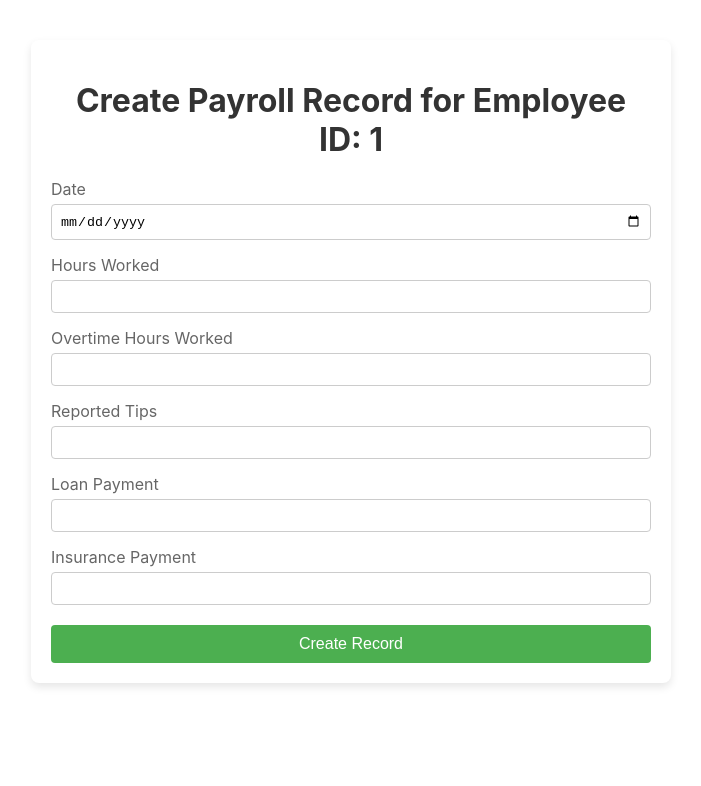
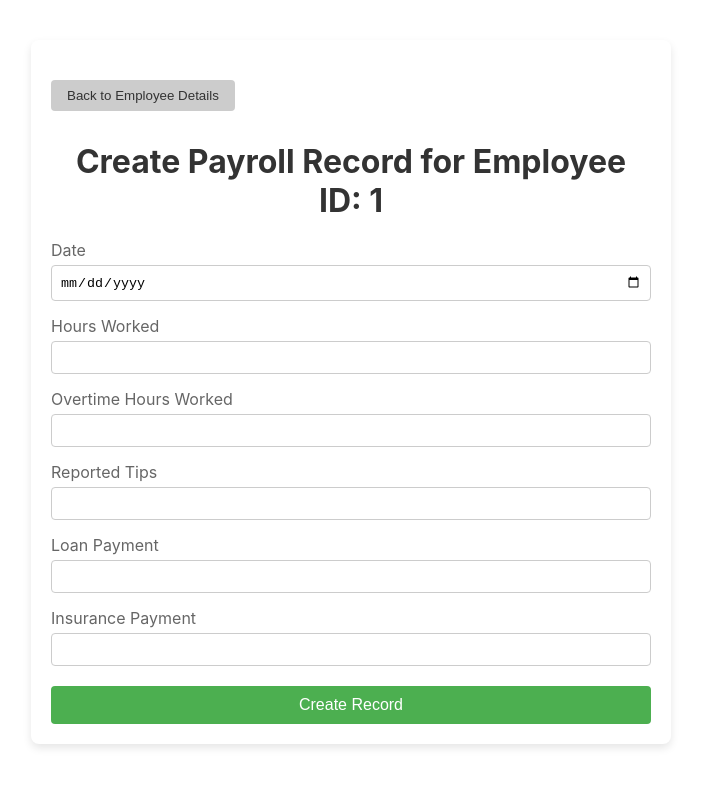
Before and after one commit to leonshimizu/tax-calculator-frontend, a React (Create React App) app: page /employees/1/payroll_records/new in a window 1280 px wide. Shown: the top 786 px of the page, without its empty margins (289-990 px from the left). Built offline with nearby package versions, Linux system fonts and the light colour scheme.

Commit message:
Add back button for CreatePayrollRecord.js

```diff
--- a/src/components/CreatePayrollRecord.css
+++ b/src/components/CreatePayrollRecord.css
@@ -49,6 +49,20 @@
   background-color: #45a049;
 }
 
+.button-back {
+  margin-top: 20px;
+  padding: 8px 16px;
+  background-color: #ccc;
+  color: #333;
+  border: none;
+  border-radius: 4px;
+  cursor: pointer;
+}
+
+.button-back:hover {
+  background-color: #bbb;
+}
+
 /* Add responsiveness */
 @media (max-width: 768px) {
   .container {
--- a/src/components/CreatePayrollRecord.js
+++ b/src/components/CreatePayrollRecord.js
@@ -33,6 +33,9 @@ const CreatePayrollRecord = () => {
 
   return (
     <div className="container">
+      <button onClick={() => navigate(`/employees/${employeeId}`)} className="button-back">
+        Back to Employee Details
+      </button>
       <h1 className="form-header">Create Payroll Record for Employee ID: {employeeId}</h1>
       <form onSubmit={handleSubmit}>
         <div className="form-group">
```
